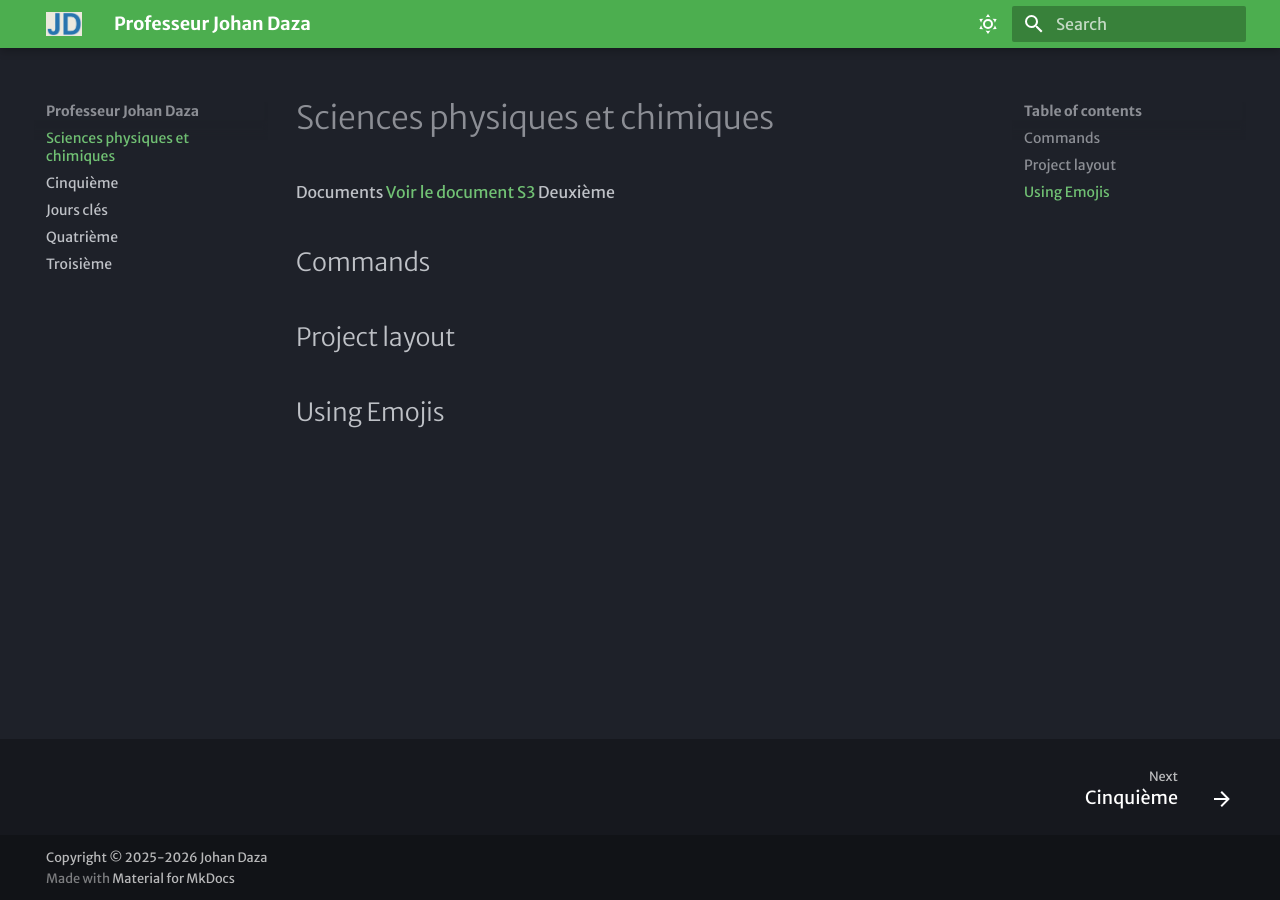
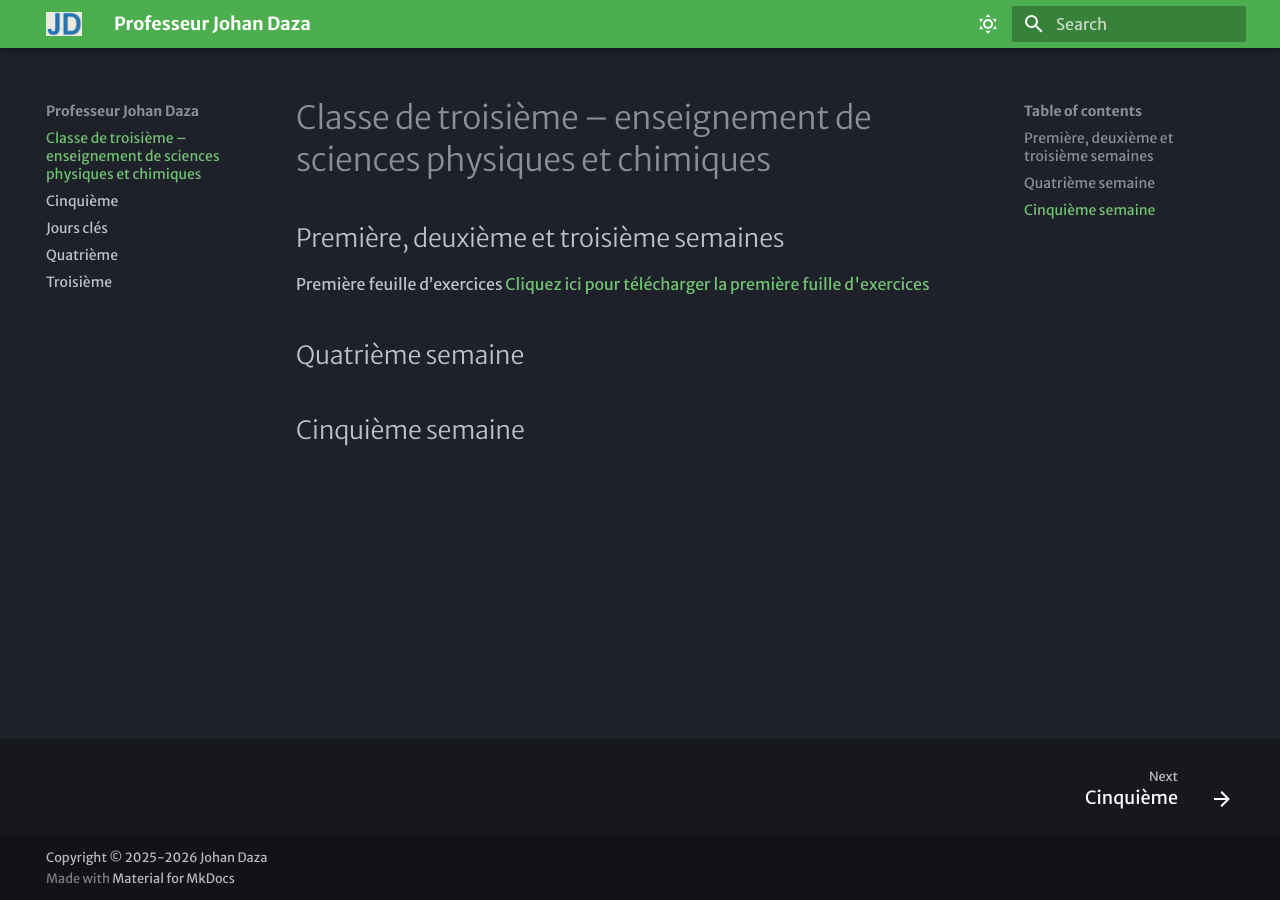
Before and after one commit to prof-johan-daza/general, an MkDocs documentation site: the page built from docs/index.md, in a window 1280 px wide. Built offline with MkDocs 1.6.1 and Material for MkDocs 9.7.7, drawn with Linux system fonts in a browser that asks for light colours; some web fonts are replaced.

Commit message:
Ça avance

```diff
--- a/docs/index.md
+++ b/docs/index.md
@@ -1,13 +1,10 @@
-# Sciences physiques et chimiques
+# Classe de troisième – enseignement de sciences physiques et chimiques
 
-Documents [Voir le document S3](https://prof-johan-daza.github.io/general/3/S3.pdf) Deuxième
+## Première, deuxième et troisième semaines
 
-## Commands
+Première feuille d’exercices [Cliquez ici pour télécharger la première fuille d'exercices](https://prof-johan-daza.github.io/general/3/S3.pdf)
+
+## Quatrième semaine
 
 
-
-## Project layout
-
-
-
-## Using Emojis
+## Cinquième semaine
```
